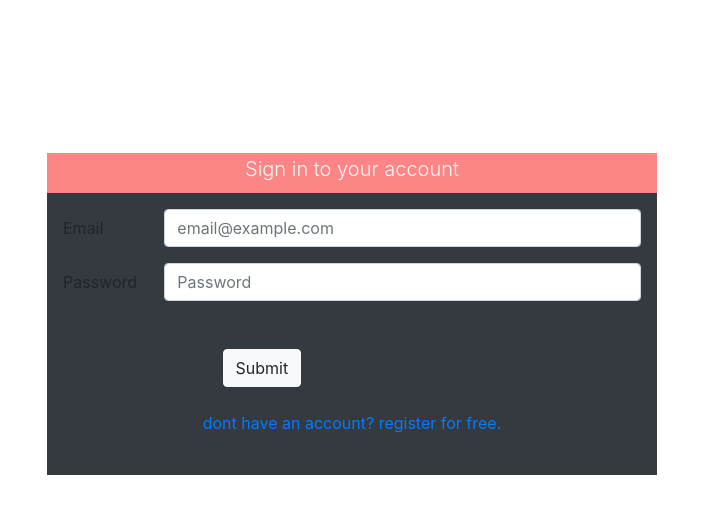
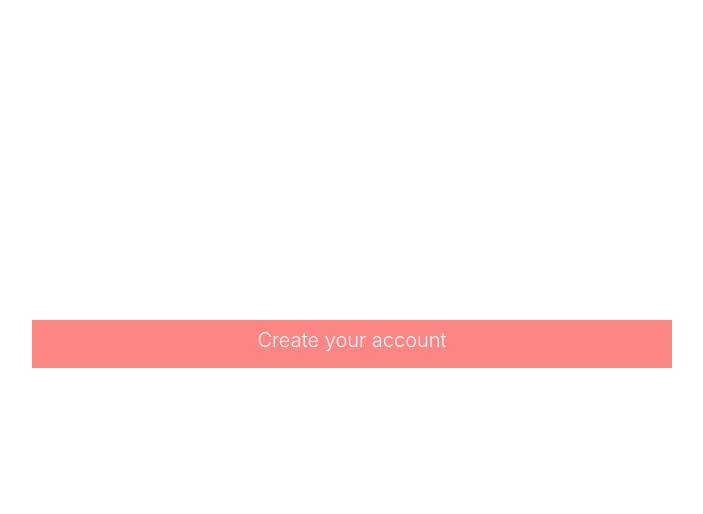
Before and after one commit to pickachuuu/car-rental, a React (Vite) app: page / in a window 1280 px wide. Shown: the top 514 px of the page, without its empty margins (288-991 px from the left). Built offline with nearby package versions, Linux system fonts and the light colour scheme.

Commit message:
Added register component

```diff
--- a/src/App.jsx
+++ b/src/App.jsx
@@ -1,5 +1,6 @@
 import { useState } from 'react'
 import Login from './components/login'
+import Register from './components/register'
 import './App.css';
 
 function App() {
@@ -8,7 +9,8 @@ function App() {
   return (
     <>
       <div>
-        <Login/>
+        <Register/>
+        {/* <Login/> */}
       </div>
     </>
   )
--- a/src/components/login.jsx
+++ b/src/components/login.jsx
@@ -22,7 +22,7 @@ const login = () => {
                                 <input type="password" className="form-control" id="inputPassword" placeholder="Password"/>
                             </div>
                         </div>
-                        <div className='col-6 mx-auto mt-5'>
+                        <div className='col-2 mx-auto mt-5'>
                             <button type="button" className="btn btn-light">Submit</button>
                         </div>
                         <div className='col-12 text-center my-4'>
--- /dev/null
+++ b/src/components/register.jsx
@@ -0,0 +1,15 @@
+import React from 'react'
+
+const register = () => {
+  return (
+    <div className="container-fluid">
+        <div className='row'>
+            <div className='col-6 bg-custom mx-auto my-custom'>
+                <h1 className='lead p-2 text-light text-center'>Create your account</h1>
+            </div>
+        </div>
+    </div>
+  )
+}
+
+export default register
```
